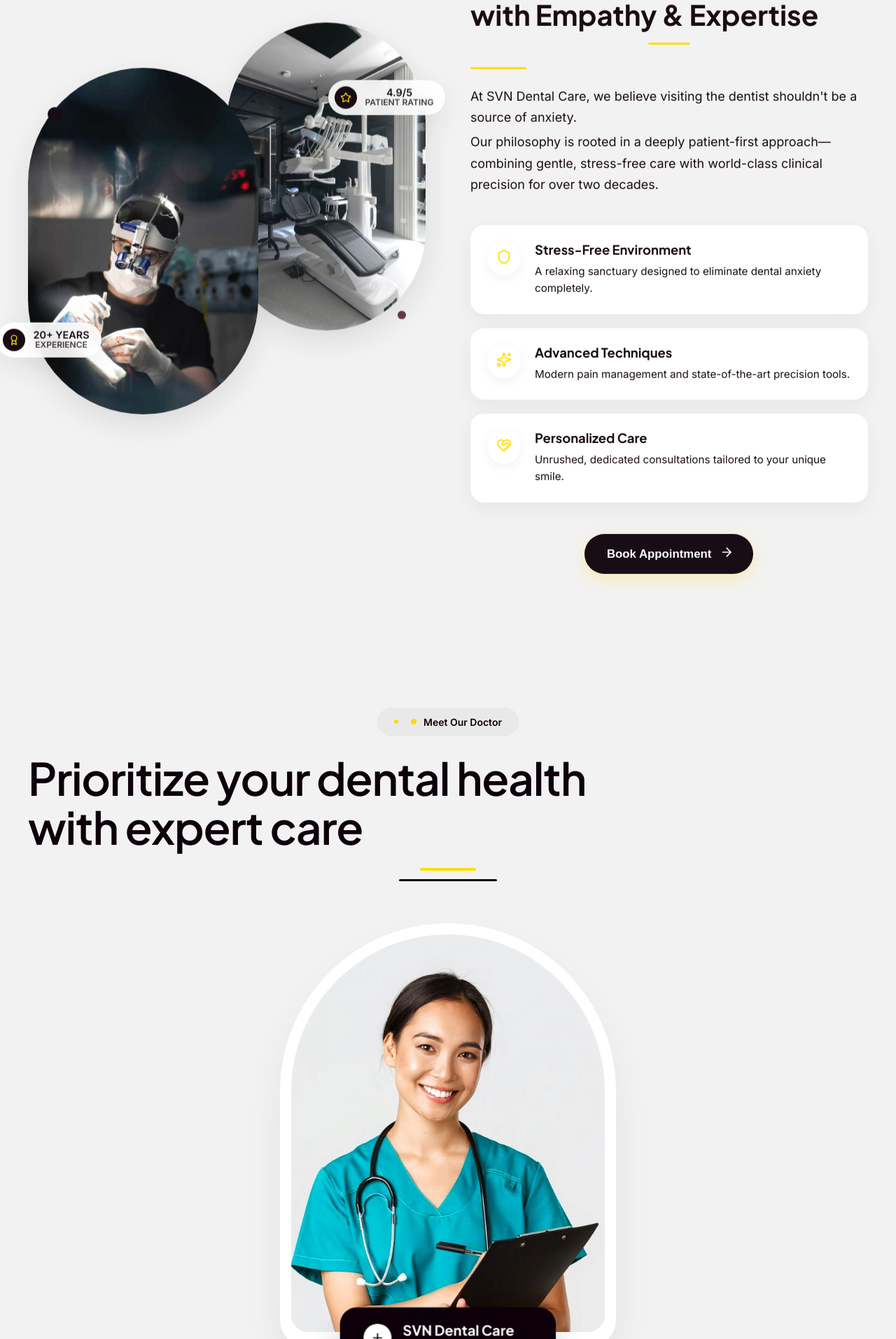
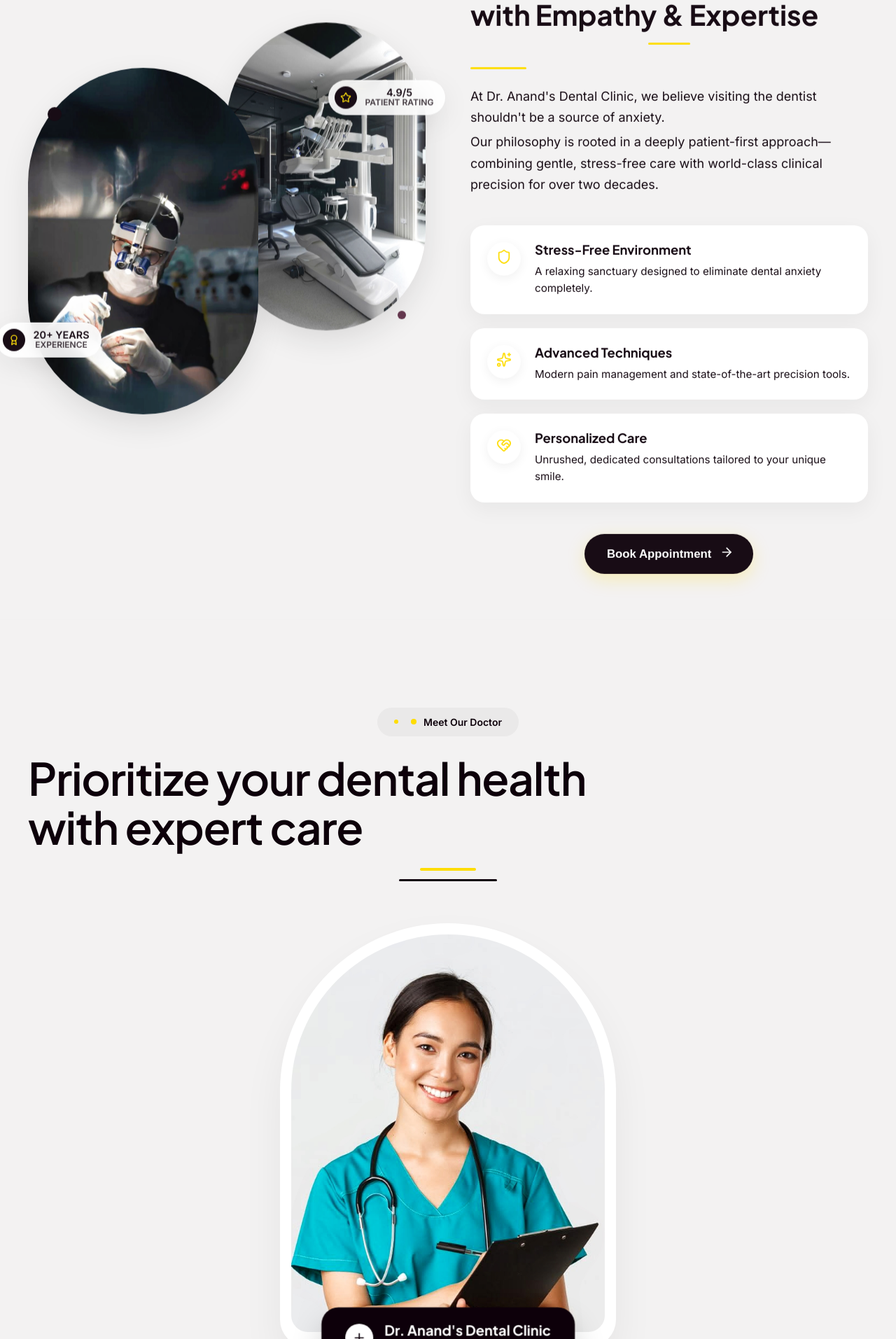
Before and after one commit to KanhaRatho/DR-ANAND-DENTAL-CLINIC-WEBSITE, a React (Vite) app: page / in a window 1280 px wide. Shown: the part 3047-4960 px from the top of the page at 70% size. Built offline with nearby package versions, Linux system fonts and the light colour scheme.

Commit message:
name updated

```diff
--- a/src/components/About.tsx
+++ b/src/components/About.tsx
@@ -185,7 +185,7 @@ export default function About() {
 
           <motion.p className="about-desc" style={{ color: 'var(--secondary)', fontSize: '1.125rem', lineHeight: '1.7', marginTop: '24px' }}>
             <motion.span style={{ display: 'block', opacity: descLine1Opacity, y: descLine1Y }}>
-              At SVN Dental Care, we believe visiting the dentist shouldn't be a source of anxiety.
+              At Dr. Anand's Dental Clinic, we believe visiting the dentist shouldn't be a source of anxiety.
             </motion.span>
             <motion.span style={{ display: 'block', opacity: descLine2Opacity, y: descLine2Y, marginTop: '4px' }}>
               Our philosophy is rooted in a deeply patient-first approach—combining gentle, stress-free care with world-class clinical precision for over two decades.
--- a/src/components/DoctorProfile.tsx
+++ b/src/components/DoctorProfile.tsx
@@ -35,7 +35,7 @@ export default function DoctorProfile() {
             <div className="luxury-portrait-frame floating-element">
               <img
                 src="/doctor.jpg"
-                alt="SVN Dental Care"
+                alt="Dr. Anand's Dental Clinic"
                 className="luxury-portrait-image"
                 loading="lazy"
               />
@@ -44,7 +44,7 @@ export default function DoctorProfile() {
               <div className="luxury-info-card">
                 <div className="luxury-info-icon"><Plus size={20} color="var(--primary)" /></div>
                 <div className="luxury-info-text">
-                  <h4>SVN Dental Care</h4>
+                  <h4>Dr. Anand's Dental Clinic</h4>
                   <p>Lead Dental Surgeon</p>
                 </div>
               </div>
--- a/src/pages/LegalPages.tsx
+++ b/src/pages/LegalPages.tsx
@@ -8,7 +8,7 @@ const policies: Record<string, { title: string; content: React.ReactNode }> = {
     content: (
       <>
         <h3>1. Introduction</h3>
-        <p>At SVN Dental Care, patient confidentiality and data protection are paramount. This Privacy Policy outlines how we collect, use, and safeguard your personal and medical information in accordance with standard medical ethics and applicable Indian data protection laws.</p>
+        <p>At Dr. Anand's Dental Clinic, patient confidentiality and data protection are paramount. This Privacy Policy outlines how we collect, use, and safeguard your personal and medical information in accordance with standard medical ethics and applicable Indian data protection laws.</p>
 
         <h3>2. Information We Collect</h3>
         <p>We collect personal information (name, contact details, date of birth) and medical history (previous treatments, allergies, current medications) strictly necessary for providing optimal dental care.</p>
@@ -26,7 +26,7 @@ const policies: Record<string, { title: string; content: React.ReactNode }> = {
     content: (
       <>
         <h3>1. Agreement to Terms</h3>
-        <p>By booking an appointment or receiving treatment at SVN Dental Care, you agree to these Terms and Conditions.</p>
+        <p>By booking an appointment or receiving treatment at Dr. Anand's Dental Clinic, you agree to these Terms and Conditions.</p>
 
         <h3>2. Treatment Consent</h3>
         <p>All invasive procedures require explicit informed consent. You have the right to ask questions about the risks, benefits, and alternatives of any proposed treatment plan.</p>
@@ -89,7 +89,7 @@ const policies: Record<string, { title: string; content: React.ReactNode }> = {
     content: (
       <>
         <h3>1. Our Commitment</h3>
-        <p>SVN Dental Care is committed to ensuring digital accessibility for all users, including those with disabilities. We strive to continually improve the user experience and apply relevant accessibility standards.</p>
+        <p>Dr. Anand's Dental Clinic is committed to ensuring digital accessibility for all users, including those with disabilities. We strive to continually improve the user experience and apply relevant accessibility standards.</p>
 
         <h3>2. Physical Accessibility</h3>
         <p>Our physical clinic in Vizianagaram is wheelchair accessible, ensuring that all patients can receive care comfortably.</p>
```
